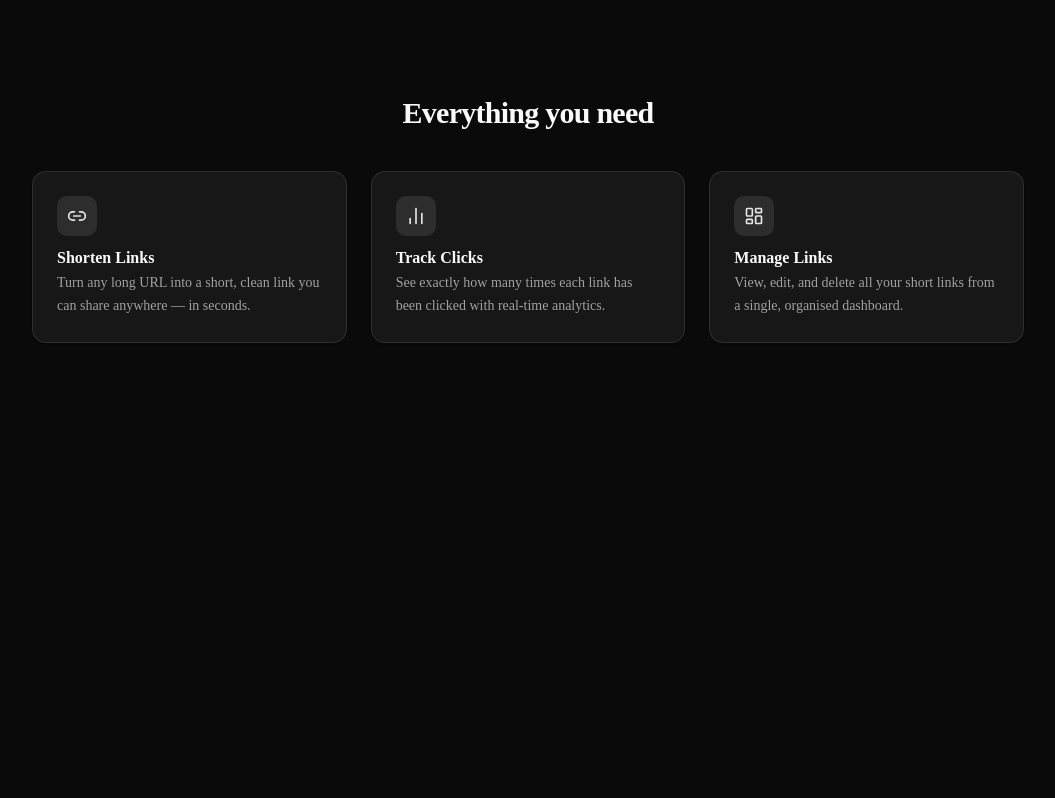
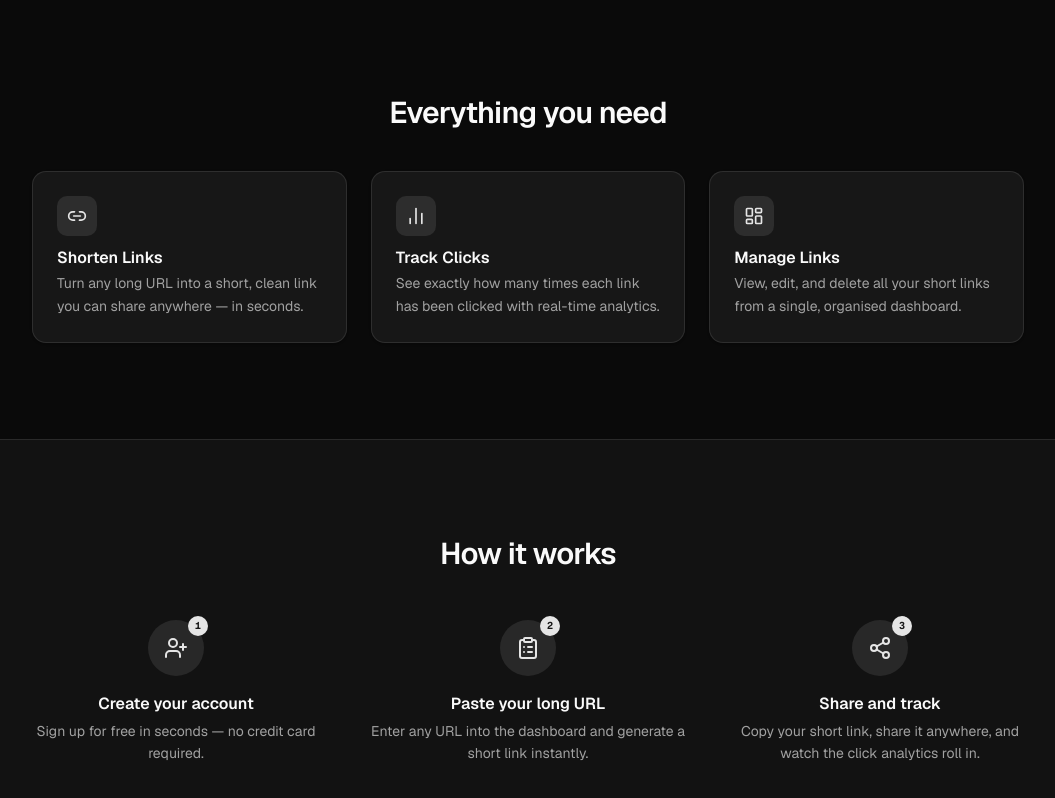
Before and after one commit to gokhanucar/linkshortenerproject, a Next.js app: page / in a window 1280 px wide. Shown: the part 430-1228 px from the top of the page, without its empty margins (112-1167 px from the left). Before the commit the page ends 869 px from the top, so only its background shows below. Built offline with nearby package versions, Linux system fonts and the light colour scheme; no server answers.

Commit message:
Apply Geist fonts and add How it works step-by-step section
Agent-Logs-Url: https://github.com/gokhanucar/linkshortenerproject/sessions/4fb507f8-4b45-4f73-8668-b670b3efeebe

Co-authored-by: gokhanucar <25386411+gokhanucar@users.noreply.github.com>

```diff
--- a/app/page.tsx
+++ b/app/page.tsx
@@ -1,7 +1,7 @@
 import { auth } from '@clerk/nextjs/server';
 import { redirect } from 'next/navigation';
 import { SignUpButton, SignInButton } from '@clerk/nextjs';
-import { Link2, BarChart2, LayoutDashboard } from 'lucide-react';
+import { Link2, BarChart2, LayoutDashboard, UserPlus, ClipboardList, Share2 } from 'lucide-react';
 import { Button } from '@/components/ui/button';
 import { Card, CardHeader, CardTitle, CardDescription } from '@/components/ui/card';
 
@@ -26,12 +26,33 @@ const features = [
   },
 ];
 
+const steps = [
+  {
+    number: '01',
+    icon: UserPlus,
+    title: 'Create your account',
+    description: 'Sign up for free in seconds — no credit card required.',
+  },
+  {
+    number: '02',
+    icon: ClipboardList,
+    title: 'Paste your long URL',
+    description: 'Enter any URL into the dashboard and generate a short link instantly.',
+  },
+  {
+    number: '03',
+    icon: Share2,
+    title: 'Share and track',
+    description: 'Copy your short link, share it anywhere, and watch the click analytics roll in.',
+  },
+];
+
 export default async function Home() {
   const { userId } = await auth();
   if (userId) redirect('/dashboard');
 
   return (
-    <div className="flex flex-col">
+    <div className="flex flex-col font-[family-name:var(--font-geist-sans)]">
       {/* Hero */}
       <section className="flex flex-col items-center gap-8 px-4 py-24 text-center">
         <h1 className="max-w-2xl text-4xl font-bold tracking-tight sm:text-5xl lg:text-6xl">
@@ -75,6 +96,31 @@ export default async function Home() {
           ))}
         </div>
       </section>
+
+      {/* How it works */}
+      <section className="border-t border-border bg-muted/30 px-4 py-24">
+        <div className="mx-auto max-w-5xl">
+          <h2 className="mb-12 text-center text-2xl font-semibold tracking-tight sm:text-3xl">
+            How it works
+          </h2>
+          <div className="grid gap-8 sm:grid-cols-3">
+            {steps.map(({ number, icon: Icon, title, description }) => (
+              <div key={number} className="flex flex-col items-center gap-4 text-center">
+                <div className="relative flex h-14 w-14 items-center justify-center rounded-full bg-primary/10">
+                  <Icon className="size-6 text-primary" />
+                  <span className="absolute -right-1 -top-1 flex h-5 w-5 items-center justify-center rounded-full bg-primary text-[10px] font-bold text-primary-foreground font-[family-name:var(--font-geist-mono)]">
+                    {number.slice(1)}
+                  </span>
+                </div>
+                <div>
+                  <h3 className="mb-1 text-base font-semibold">{title}</h3>
+                  <p className="text-sm text-muted-foreground leading-relaxed">{description}</p>
+                </div>
+              </div>
+            ))}
+          </div>
+        </div>
+      </section>
     </div>
   );
 }
```
